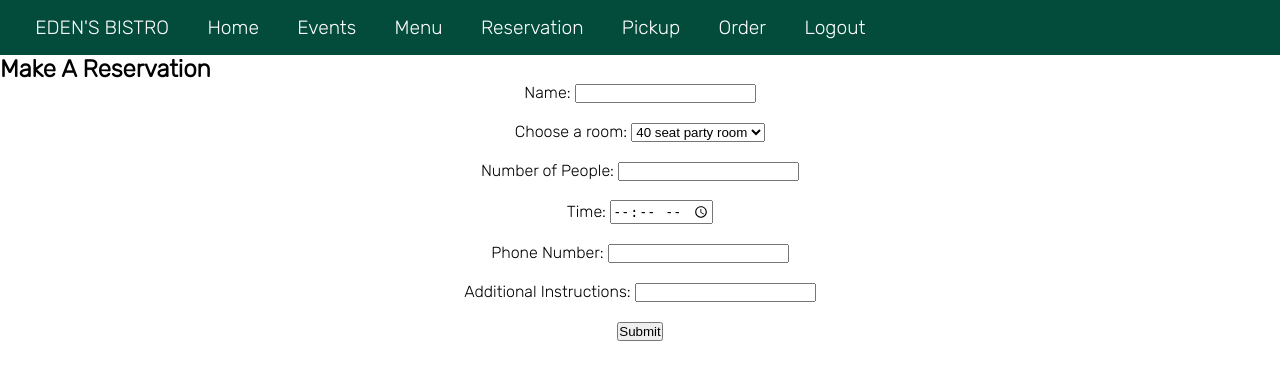
After one commit to mtapiacs/Edens-Bistro, a PHP site: page /reservation.php in a window 1280 px wide. The commit adds this page. Shown: the top 380 px of the page. Run offline with PHP 8.4, Linux system fonts and the light colour scheme.

Commit message:
added my reservation page form
simple form for registration doesnt work yet

```diff
--- a/includes/header.php
+++ b/includes/header.php
@@ -16,7 +16,7 @@
             <li><a href="#">Home</a></li>
             <li><a href="#">Events</a></li>
             <li><a href="#">Menu</a></li>
-            <li><a href="#">Reservation</a></li>
+            <li><a href="reservation.php">Reservation</a></li>
             <li><a href="#">Pickup</a></li>
             <li><a href="order.php">Order</a></li>
             <li><a href="logout.php">Logout</a></li>
--- /dev/null
+++ b/reservation.php
@@ -0,0 +1,36 @@
+<?php
+include_once "./includes/header.php";
+?>
+<h2 class = "reservation">Make A Reservation</h2>
+
+<div class = "reservation_form">
+    <form method = "POST" action = "">
+        <label class = "reservatrion_labels">Name:</label>
+        <input type = "text" name = "registration_name"><br><br>
+
+        <label class = "reservation_labels">Choose a room:</label>
+            <select name = "reservation_rooms">
+            <option value = "40seat">40 seat party room</option>
+            <option value = "newlywed">Newlywed Corner</option>
+            <option value = "15seat">15 seat party room</option>
+            </select> <br> <br>
+
+        <label class = "reservation_labels">Number of People:<label>
+        <input type = "number" name = "amount_people"> <br> <br>
+
+        <label class = "reservation_labels">Time:<label>
+        <input type = "time" name = "time_reservation"> <br> <br>
+
+        <label class = "reservation_labels">Phone Number:<label>
+        <input type = "tel" name = "reservation_phone_number" pattern="[0-9]{3}-[0-9]{2}-[0-9]{3}"> <br> <br>
+
+        <label class = "reservation_labels">Additional Instructions:<label>
+        <input type = "textarea" name = "time_reservation"> <br> <br>
+
+        <button type = "submit" value = "registration_submit" name = "registration_submit" >Submit</button>
+    </form>
+</div>
+
+<?php
+include_once "./includes/footer.php";
+?>
```
